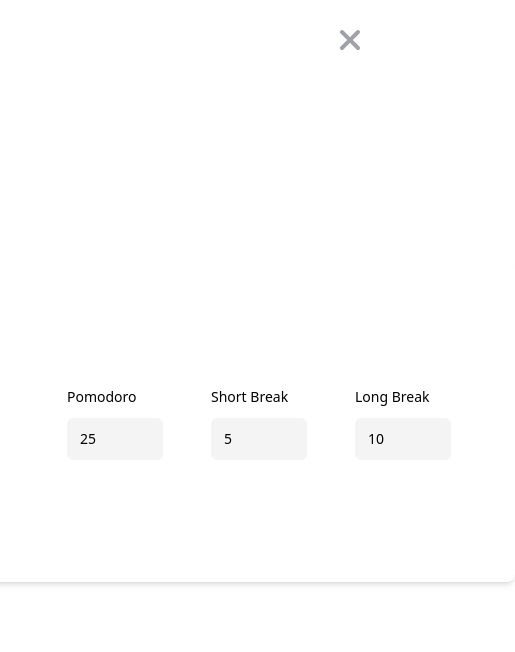
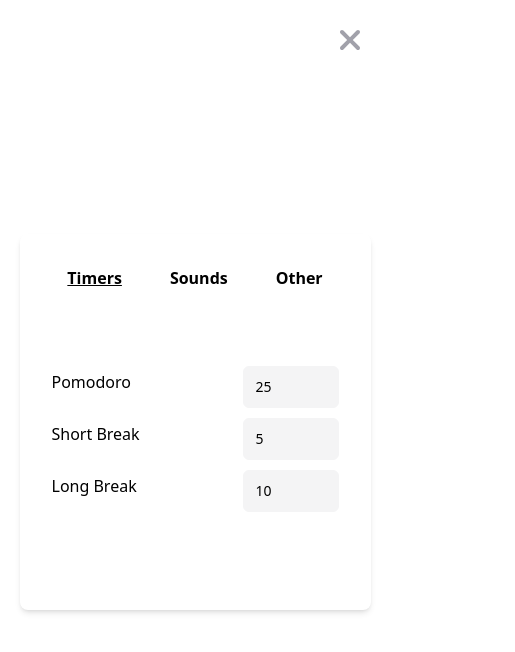
Before and after one commit to jas9n/pomodoro, a React (Vite) app in the folder frontend/: page /settings in a window 390 px wide. Shown: the top 652 px of the page, 515 px wide, since content can reach past the window. Built offline with nearby package versions, Linux system fonts and the light colour scheme; a web font is replaced by a local one.

Commit message:
media queries

```diff
--- a/frontend/src/components/Clock.jsx
+++ b/frontend/src/components/Clock.jsx
@@ -89,11 +89,11 @@ function Clock() {
     }, [currentTimer.time]);
 
     return (
-        <div className="flex flex-col items-center space-y-6 p-4 bg-background text-color">
+        <div className="flex flex-col items-center sm: space-y-6 p-4 bg-background text-color">
             {/* Timer Select */}
             <div className="flex space-x-4">
                 <button
-                    className={`px-4 py-2 rounded-full transition ${
+                    className={`px-3 sm:px-4 py-2 rounded-full transition text-sm sm:text-base ${
                         currentTimer.type === "pomodoro"
                             ? "bg-primary text-color"
                             : "bg-secondary text-tertiary"
@@ -103,7 +103,7 @@ function Clock() {
                     Pomodoro
                 </button>
                 <button
-                    className={`px-4 py-2 rounded-full transition ${
+                    className={`px-3 sm:px-4 py-2 rounded-full transition text-sm sm:text-base ${
                         currentTimer.type === "short-break"
                              ? "bg-primary text-color"
                             : "bg-secondary text-tertiary"
@@ -113,7 +113,7 @@ function Clock() {
                     Short Break
                 </button>
                 <button
-                    className={`px-4 py-2 rounded-full transition ${
+                    className={`px-3 sm:px-4 py-2 rounded-full transition text-sm sm:text-base ${
                         currentTimer.type === "long-break"
                              ? "bg-primary text-color"
                             : "bg-secondary text-tertiary"
--- a/frontend/src/components/Form.jsx
+++ b/frontend/src/components/Form.jsx
@@ -76,7 +76,7 @@ function Form({ route, method }) {
     };
 
     return (
-        <form onSubmit={handleSubmit} className="flex flex-col justify-center items-center w-[22rem] rounded-lg space-y-4 text-color p-12 shadow-md">
+        <form onSubmit={handleSubmit} className="flex flex-col justify-center items-center w-[90%] max-w-[22.5rem] rounded-lg space-y-4 text-color p-12 shadow-md">
             <p className='text-3xl font-medium'>{nameLabel}</p>
                 <input
                     className="block py-2.5 px-3 mt-2.5 w-full text-sm bg-transparent rounded-md border border-solid border-color bg-secondary appearance-none focus:outline-none focus:ring-0 focus:border-blue-500"
@@ -122,13 +122,13 @@ function Form({ route, method }) {
             {successMessage && <div className="fixed top-12 bg-green-100 text-green-800 px-4 py-2 rounded-md">{successMessage}</div>}
 
             {method === 'login' && (
-                <div className="flex space-x-1.5">
+                <div className="flex flex-col sm:flex-row text-center space-x-1.5">
                     <p className='text-sm'>Don't have an account?</p>
                     <Link to="/register" className='text-sm text-blue-500'>Register here.</Link>
                 </div>
             )}
             {method === 'register' && (
-                <div className="flex space-x-1.5">
+                <div className="flex flex-col sm:flex-row text-center space-x-1.5">
                     <p className='text-sm'>Already have an account?</p>
                     <Link to="/login" className='text-sm text-blue-500'>Log in.</Link>
                 </div>
--- a/frontend/src/pages/Settings.jsx
+++ b/frontend/src/pages/Settings.jsx
@@ -203,20 +203,20 @@ function Settings() {
   return (
     <div className="bg-background text-color flex flex-col justify-center items-center h-full">
       <Link title={"Close"} className="fixed top-6 right-6" to="/"><BackIcon className="fill-secondary w-8 h-8"/></Link>
-      <div className='p-16 shadow-md rounded-lg'>
+      <div className='p-8 sm:p-16 shadow-md rounded-lg w-[90%] max-w-[42rem] min-h-[20rem]'>
 
-      <div className="flex justify-between w-[32rem] h-[12rem]">
-        <div className="flex flex-col space-y-6 font-medium">
+      <div className="flex flex-col sm:flex-row sm:justify-between">
+        <div className="flex justify-center space-x-12 sm:pr-[3rem] sm:space-x-0 sm:flex-col sm:space-y-6 font-semibold">
           <p onClick={() => setActiveTab('timer')} className={`cursor-pointer ${activeTab === 'timer' ? 'underline' : ''}`}>Timers</p>
           <p onClick={() => setActiveTab('sound')} className={`cursor-pointer ${activeTab === 'sound' ? 'underline' : ''}`}>Sounds</p>
 
           <p onClick={() => setActiveTab('other')} className={`cursor-pointer ${activeTab === 'other' ? 'underline' : ''}`}>Other</p>
         </div>
-        <div className="flex justify-end item-center w-[24rem]">
+        <div className="flex justify-center sm:justify-end item-center w-full sm:max-w-[24rem] min-h-[18rem] sm:min-h-0">
           {activeTab === 'timer' && (
-            <div className="w-full flex justify-between items-center">
-              <div>
-                <label className='font-medium text-sm'>Pomodoro</label>
+            <div className="w-full flex flex-col justify-center items-center">
+              <div className='w-full flex justify-between items-center'>
+                <label className='font-medium'>Pomodoro</label>
                 <input
                   className='block py-2.5 px-3 mt-2.5 w-24 text-sm bg-secondary rounded-md border border-color appearance-none focus:outline-none focus:ring-0 focus:border-blue-500'
                   type="text"
@@ -227,8 +227,8 @@ function Settings() {
                   placeholder="25"
                   />
               </div>
-              <div>
-                <label className='font-medium text-sm'>Short Break</label>
+              <div className='w-full flex justify-between items-center'>
+                <label className='font-medium'>Short Break</label>
                 <input
                   className='block py-2.5 px-3 mt-2.5 w-24 text-sm bg-secondary rounded-md border border-color appearance-none focus:outline-none focus:ring-0 focus:border-blue-500'
                   type="text"
@@ -239,8 +239,8 @@ function Settings() {
                   placeholder="5"
                   />
               </div>
-              <div>
-                <label className='font-medium text-sm'>Long Break</label>
+              <div className='w-full flex justify-between items-center'>
+                <label className='font-medium'>Long Break</label>
                 <input
                   className='block py-2.5 px-3 mt-2.5 w-24 text-sm bg-secondary rounded-md border border-color appearance-none focus:outline-none focus:ring-0 focus:border-blue-500'
                   type="text"
@@ -255,7 +255,7 @@ function Settings() {
           )}
           {activeTab === 'sound' && (
             <div className="w-full flex flex-col justify-center items-end space-y-4">
-       {/* Styled Select Dropdown */}
+
        <div className="w-full flex justify-between items-center">
          <label className="font-medium">Alarm Sound</label>
          <select
@@ -271,13 +271,10 @@ function Settings() {
          </select>
        </div>
 
-       {/* Styled Volume Control */}
        <div className="w-full flex justify-between items-center ">
   <label className="font-medium">Volume</label>
-  <div className="flex items-center space-x-2">
-    {/* Mute/Unmute Button */}
+  <div className="flex items-center space-x-1 sm:space-x-2">
     <VolumeOffIcon className="fill-secondary w-4 h-4" />
-    {/* Styled Range Input */}
     <div className="relative w-full">
       <input
         type="range"
@@ -287,11 +284,10 @@ function Settings() {
         title={`${soundSettings.volume}%`}
         onChange={(e) => handleVolumeChange(e.target.value)}
         className={`
-          appearance-none w-full h-2 rounded-lg cursor-pointer bg-secondary
+          appearance-none w-[10rem] sm:w-full h-2 rounded-lg cursor-pointer bg-secondary
           accent-blue-500
           `}
           />
-      {/* Custom Thumb Styling */}
       <style>
         {`
           input[type="range"]::-webkit-slider-thumb {
@@ -358,9 +354,9 @@ function Settings() {
       </div>
       </div>
       { isAuthorized && (
-        <div className="flex mt-8 w-[32rem] justify-between">
-          <button onClick={handleRestoreDefault} className='px-4 py-2 text-red-500 border border-solid border-red-500 rounded-md hover:text-white hover:bg-red-500 transition'>Restore Default</button>
-          <button onClick={handleSave} className='px-4 py-2 bg-blue-500 text-white rounded-md hover:bg-blue-400 transition'>Save Changes</button>
+        <div className="flex mt-12 justify-between">
+          <button onClick={handleRestoreDefault} className='px-4 py-2 text-red-500 border border-solid border-red-500 rounded-md hover:text-white hover:bg-red-500 transition text-sm sm:text-base'>Restore Default</button>
+          <button onClick={handleSave} className='px-4 py-2 bg-blue-500 text-white rounded-md hover:bg-blue-400 transition text-sm sm:text-base'>Save Changes</button>
         </div>
       )}
       </div>
--- a/frontend/src/pages/Stats.jsx
+++ b/frontend/src/pages/Stats.jsx
@@ -55,13 +55,13 @@ function Stats() {
             <Link title={"Close"} className="fixed top-6 right-6" to="/"><BackIcon className="fill-secondary w-8 h-8"/></Link>
 
             <Authenticated>
-                <div className="flex flex-col w-[30rem] shadow-md rounded-xl p-8">
-                    <div className='flex justify-between w-full text-lg'>
+                <div className="flex flex-col w-[75%] sm:w-[90%] max-w-[30rem] shadow-md rounded-xl p-8">
+                    <div className='flex flex-col sm:flex-row justify-between items-center text-center w-full text-lg'>
                         <div className='flex justify-center items-center space-x-2'>
-                            <p className='font-medium'>Total Study Time</p>
+                            <p className='font-semibold'>Total Study Time</p>
                             <div className='group relative'>
                                 <InfoIcon className="cursor-pointer fill-color h-4 w-4"/>
-                                <div className='hidden absolute z-10 text-xs transition group-hover:block text-center text-color bg-secondary w-60 p-2 rounded-md -top-10 transform -translate-x-1/2 -translate-y-6'>
+                                <div className='hidden absolute z-10 text-xs transition group-hover:block text-center text-color bg-secondary w-60 p-2 rounded-md -top-10 transform -translate-x-[77.5%] sm:-translate-x-1/2 -translate-y-6'>
                                     <p>Your study time will only be updated <br/> if you complete a session.</p>
                                 </div>
                             </div>
@@ -74,19 +74,19 @@ function Stats() {
                         </p>
                     </div>
                     <hr className='border border-color my-2'/>
-                    <div className='flex justify-between w-full text-lg'>
-                        <p className='font-medium'>Days Logged In</p>
+                    <div className='flex flex-col sm:flex-row justify-between items-center text-center w-full text-lg'>
+                        <p className='font-semibold'>Days Logged In</p>
                         <p>
                             <span className="text-blue-400">{analytics.days_logged}</span>{analytics.days_logged === 1 ? " day" : " days"}
                         </p>
                     </div>
                 </div>
-
             </Authenticated>
 
             <NotAuthenticated>
-                <div className='font-medium text-color p-6 rounded-md shadow-md flex space-x-1'>
+                <div className='w-[90%] max-w-[30rem] font-medium text-color p-6 rounded-md shadow-md text-center space-x-2'>
                     <p>Analytics will be available when you are logged in.</p>
+                    <hr className='border border-color my-2'/>
                     <Link to="/login" className=' transition text-blue-500 hover:text-blue-400'>Log in.</Link>
                 </div>
             </NotAuthenticated>
```
